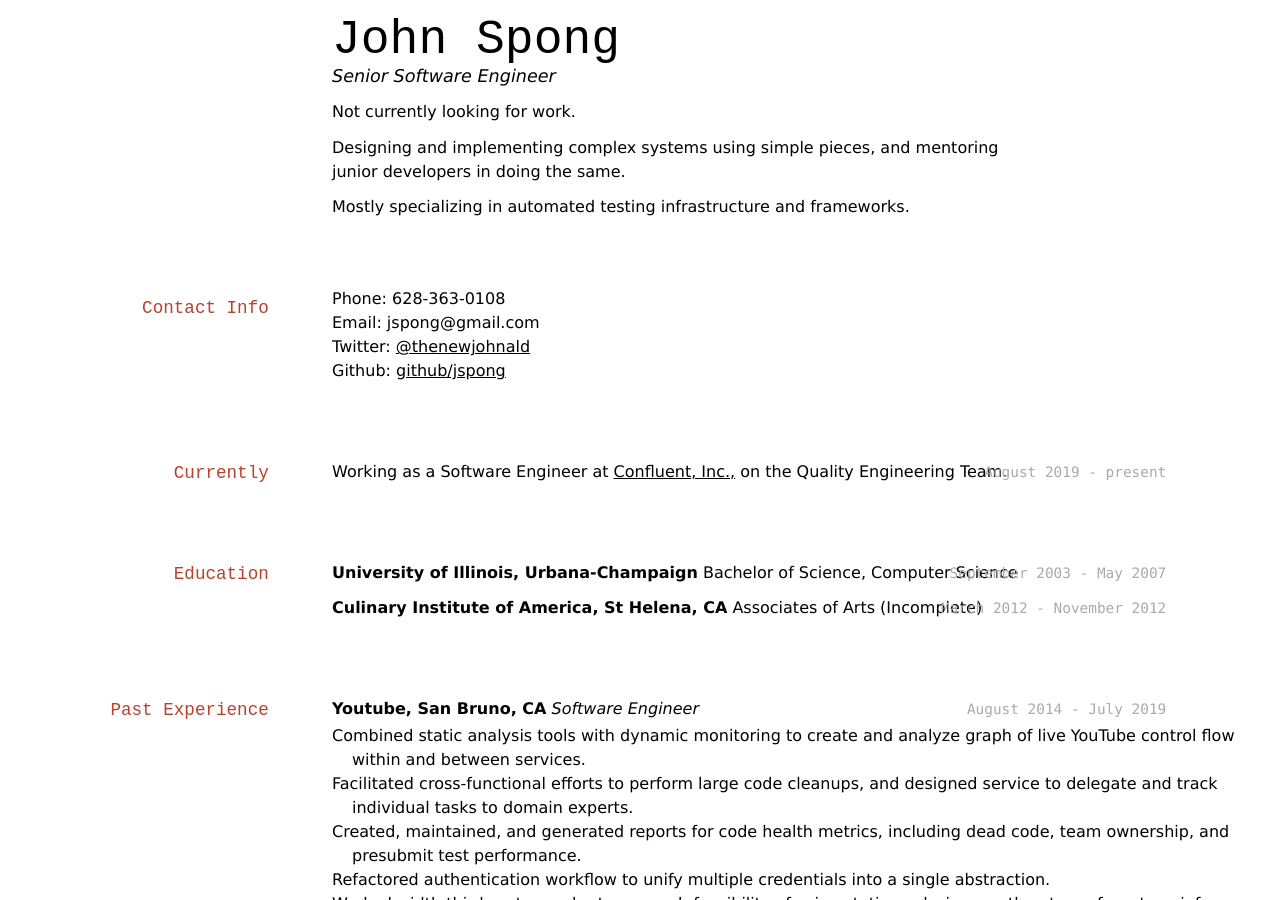
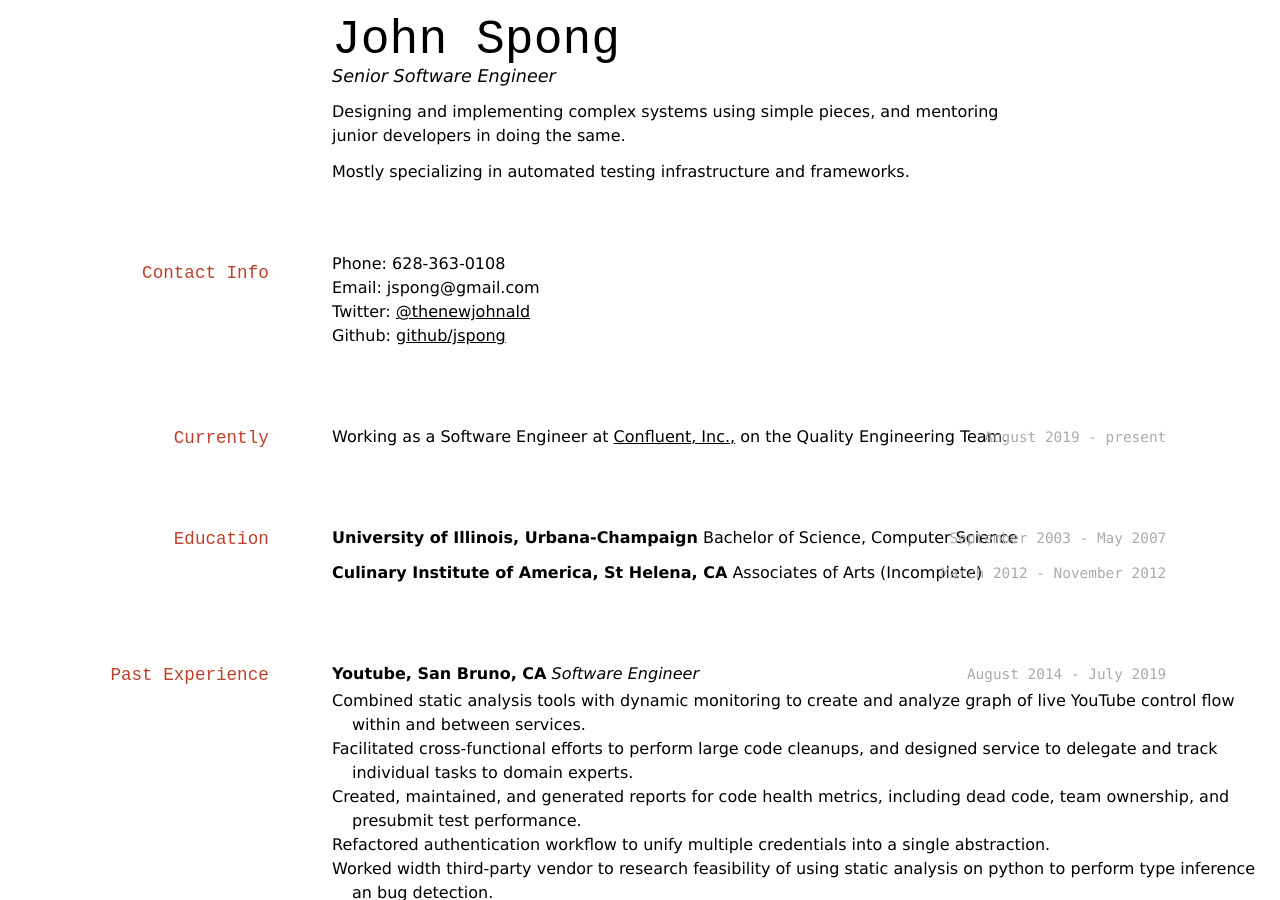
Before and after one commit to jspong/jspong.github.io, a Jekyll site: the page built from resume.md, in a window 1280 px wide and 900 px high. Built offline with Jekyll 4.4.1, drawn with Linux system fonts in a browser that asks for light colours.

Commit message:
looking for work

```diff
--- a/resume.md
+++ b/resume.md
@@ -10,8 +10,6 @@ Using the wonderful layout from https://github.com/elipapa/markdown-cv/
 # John Spong
 
 Senior Software Engineer
-
-Not currently looking for work.
 
 Designing and implementing complex systems using simple pieces,
 and mentoring junior developers in doing the same.
```
